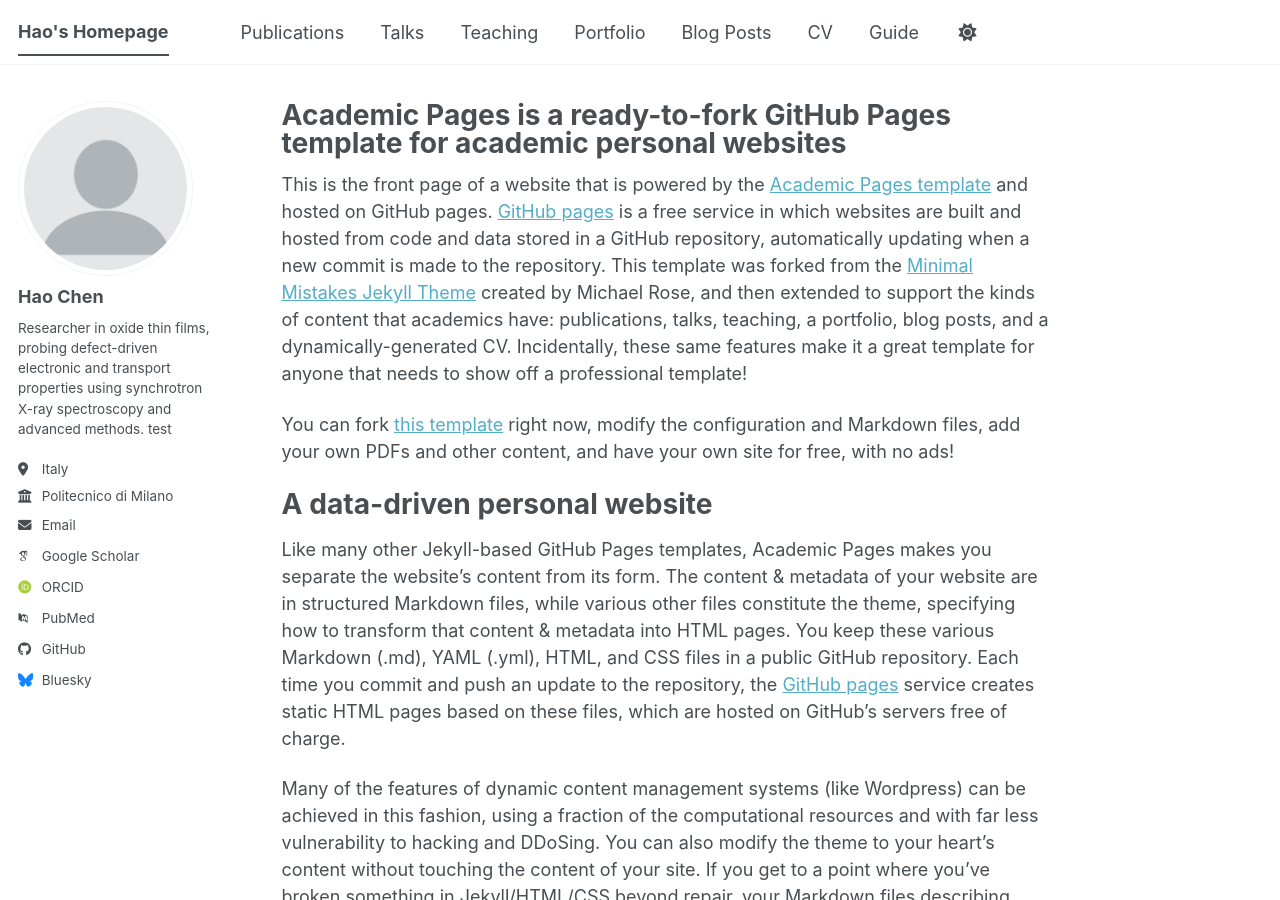
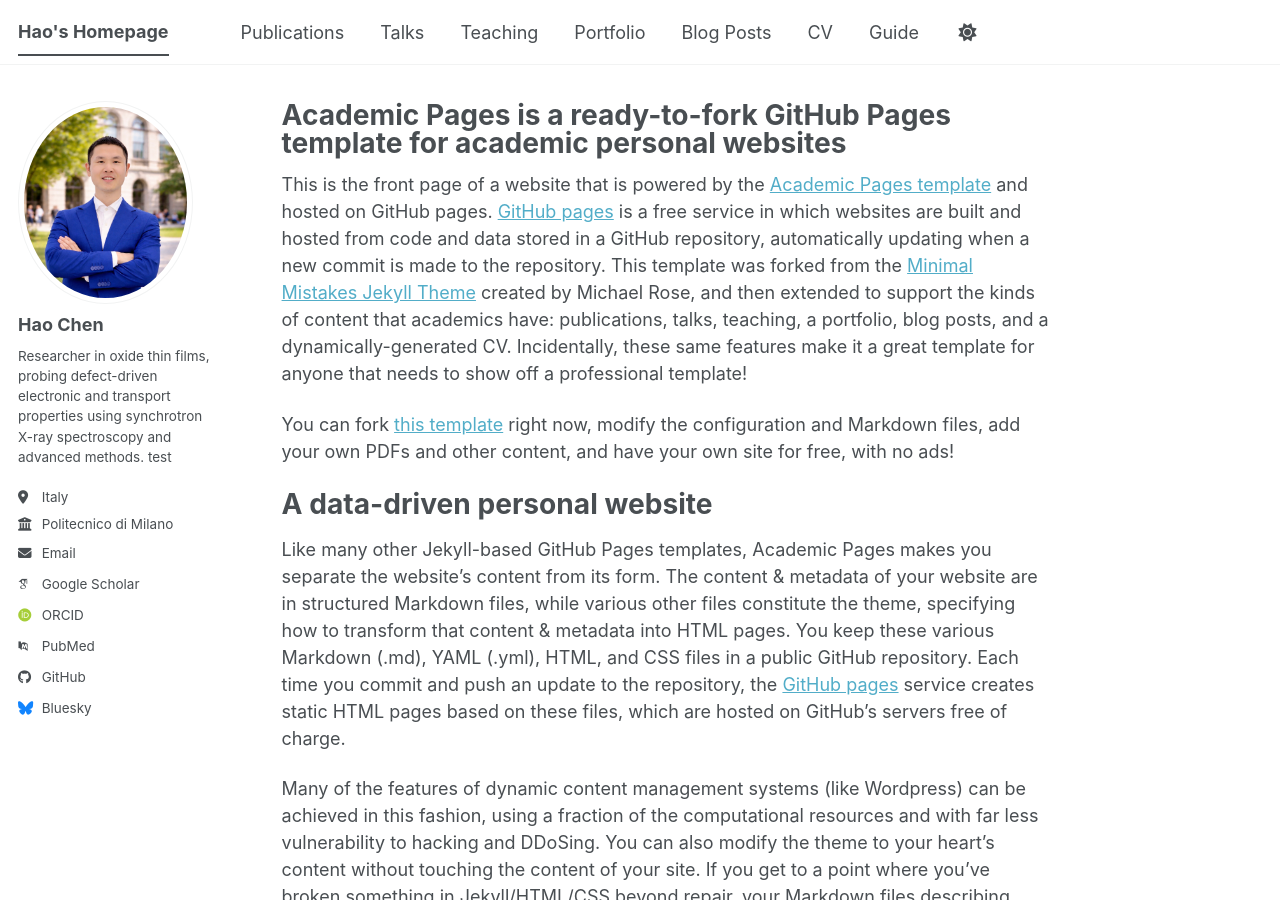
Before and after one commit to HaoChen-Research/HaoChen-Research.github.io, a Jekyll site: the page built from _pages/about.md, in a window 1280 px wide and 900 px high. Built offline with Jekyll 4.4.1, drawn with Linux system fonts in a browser that asks for light colours; some web fonts are replaced; a script bundle is joined from its source files by our own code; library files that are not in the unit come from our copies.

Commit message:
Update _config.yml

```diff
--- a/_config.yml
+++ b/_config.yml
@@ -23,7 +23,7 @@
 #               Additional customization can be done by editing /_includes/author-profile.html
 author:
   # Biographic information
-  avatar           : "profile.png"
+  avatar           : "A1C57DA7-14F7-4337-878C-B76B396D3274.jpg"
   name             : "Hao Chen"
   pronouns         : # example: "she/her"
   bio              : "Researcher in oxide thin films, probing defect-driven electronic and transport properties using synchrotron X-ray spectroscopy and advanced methods. test"
```
